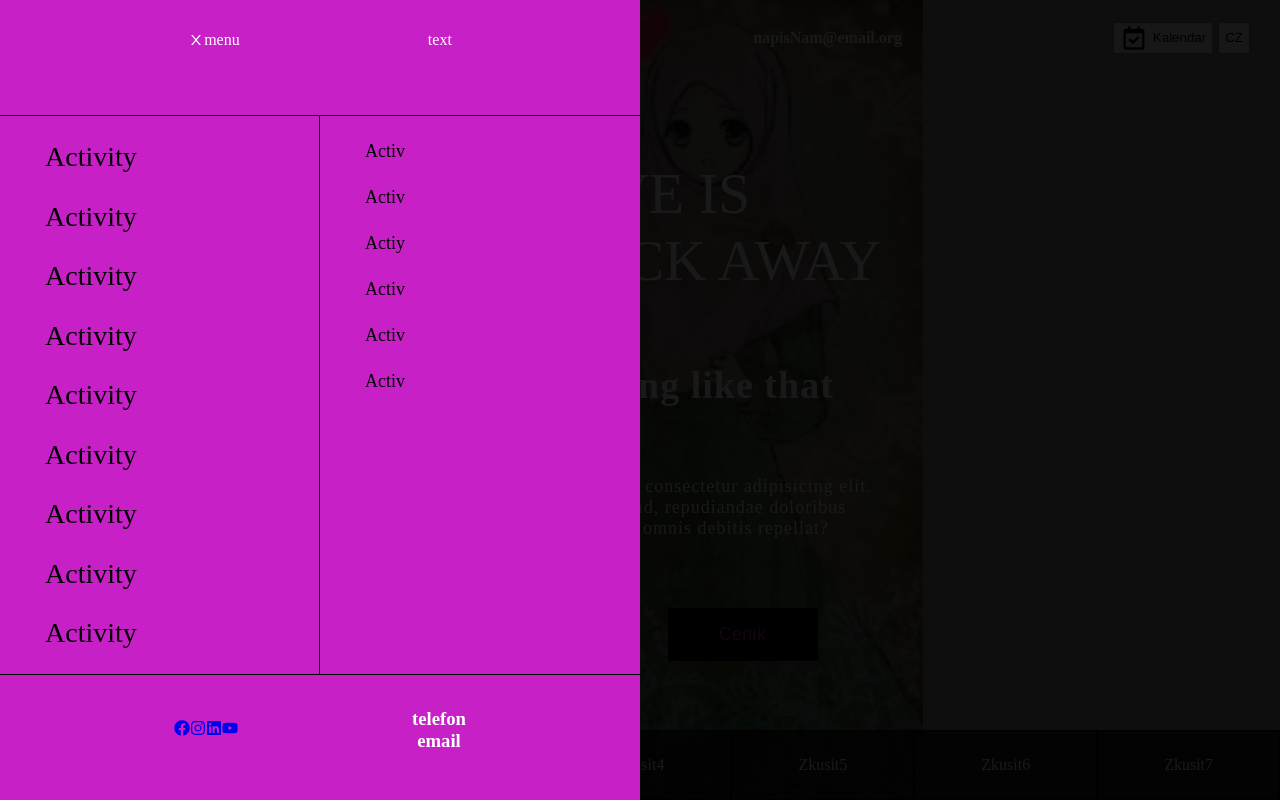
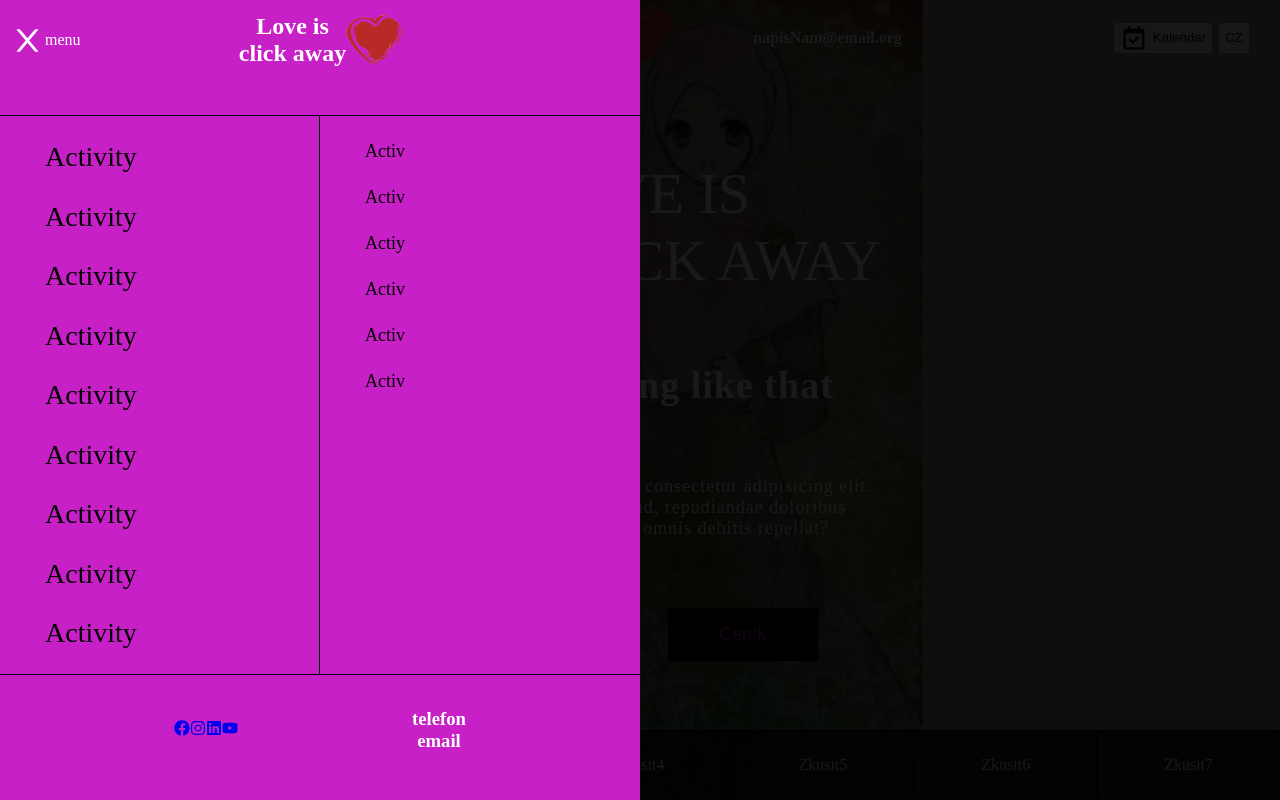
Before and after one commit to JanecekJiri1/coding-page, a React (Create React App) app: page / in a window 1280 px wide. Shown: the top 800 px of the page. Built offline with nearby package versions, Linux system fonts and the light colour scheme.

Commit message:
sectionTwo start + styles

```diff
--- a/src/main/Main.jsx
+++ b/src/main/Main.jsx
@@ -2,11 +2,15 @@ import React from "react";
 
 import Header from "./components/header/Header";
 import SectionOne from "./components/sectionsOne/SectionOne";
+import SectionTwo from "./components/sectionTwo/SectionTwo";
+import SectionThree from "./components/sectionThree/SectionThree";
 function Main(props) {
   return (
     <div>
       <Header />
       <SectionOne />
+      <SectionTwo />
+      <SectionThree />
     </div>
   );
 }
--- a/src/main/components/navigation/menu/Menu.jsx
+++ b/src/main/components/navigation/menu/Menu.jsx
@@ -1,26 +1,30 @@
-import React, { useRef, useState } from "react";
+import React, { useRef } from "react";
 import { FaFacebook, FaYoutube, FaInstagram, FaLinkedin } from "react-icons/fa";
 import { AiOutlineClose } from "react-icons/ai";
 import { useClickOutside } from "../../../hooks/useClickOutside";
 import "./menu.style.css";
+import navImg from "../../../../assets/logo.png";
 
 function Menu(props) {
-  // const [showMenu, setShowMenu] = useState(false);
+  const menuRef = useRef(null);
 
-  // const menuRef = useRef(null);
-
-  // useClickOutside(menuRef, () => setShowMenu(false));
-  // onClick={() => setShowMenu(!showMenu)}
+  useClickOutside(menuRef, () => props.setShowMenu(false));
 
   return (
     <div className="nav--menu">
-      <div className="inside--menu">
+      <div className="inside--menu" ref={menuRef}>
         <div className="menu--header">
-          <div className="menu--header--icon" onClick={props.onClick}>
-            <AiOutlineClose />
+          <div className="menu--header--icon" onClick={() => props.setShowMenu(false)}>
+            <AiOutlineClose className="menu--header--icon--cros" />
+
             <p> menu</p>
           </div>
-          <div className="menu--header--logo">text</div>
+          <div className="menu--header--logo">
+            <h2>
+              Love is <br /> click away
+            </h2>
+            <img src={navImg} alt="" />
+          </div>
         </div>
         <div className="menu--body">
           <div className="menu--body--left">
--- a/src/main/components/navigation/menu/menu.style.css
+++ b/src/main/components/navigation/menu/menu.style.css
@@ -1,9 +1,12 @@
 .nav--menu {
-  position: absolute;
+  position: fixed;
   background-color: rgba(0, 0, 0, 0.9);
   top: 0;
-  width: 100%;
-  height: auto;
+  left: 0;
+  bottom: 0;
+  right: 0;
+  min-height: 100vh;
+  z-index: 99999;
 }
 
 .inside--menu {
@@ -25,6 +28,30 @@
   display: flex;
   justify-content: center;
   align-items: center;
+}
+
+/* left size */
+.menu--header--icon {
+  position: absolute;
+  /* display: flex;
+  justify-content: center;
+  align-items: center; */
+  left: 10px;
+}
+.menu--header--icon--cros {
+  font-size: 35px;
+}
+
+/* right size */
+.menu--header--logo {
+  display: flex;
+  align-items: center;
+}
+.menu--header--logo img {
+  width: 55px;
+}
+.menu--header--logo img {
+  width: 55px;
 }
 
 /* body************* */
--- /dev/null
+++ b/src/main/components/sectionThree/SectionThree.jsx
@@ -0,0 +1,12 @@
+import React from "react";
+import "./sectionThree.style.css";
+
+function SectionThree(props) {
+  return (
+    <div className="sectionThree">
+      <h2 className="click-away--title">Aktuální nabídka</h2>
+    </div>
+  );
+}
+
+export default SectionThree;
--- /dev/null
+++ b/src/main/components/sectionThree/sectionThree.style.css
@@ -0,0 +1,5 @@
+.sectionThree {
+  min-height: 800px;
+  background: rgba(0, 46, 59, 0.9) url("../../../assets/jerusalem.webp");
+  background-blend-mode: darken;
+}
--- /dev/null
+++ b/src/main/components/sectionTwo/SectionTwo.jsx
@@ -0,0 +1,17 @@
+import React from "react";
+import "./sectionTwo.style.css";
+import videoBG from "../../../assets/videoBG.mp4";
+
+function SectionTwo(props) {
+  return (
+    <div className="sectionTwo">
+      <video src={videoBG} autoplay="true" muted loop />
+      <div className="sectionTwo--text">
+        <h2>Objevuj!!</h2>
+        <h3>A nikdy nelituj!</h3>
+      </div>
+    </div>
+  );
+}
+
+export default SectionTwo;
--- /dev/null
+++ b/src/main/components/sectionTwo/sectionTwo.style.css
@@ -0,0 +1,31 @@
+.sectionTwo {
+  min-height: 800px;
+  width: 100%;
+  height: 100vh;
+  background-color: black;
+  display: flex;
+  align-items: center;
+  justify-content: center;
+  flex-direction: column;
+}
+
+video {
+  width: 100%;
+  height: 100%;
+  object-fit: cover;
+  opacity: 0.7;
+  position: absolute;
+}
+.sectionTwo--text {
+  background-color: rgba(255, 255, 255, 0.336);
+  width: 100%;
+  z-index: 1000;
+}
+.sectionTwo h2 {
+  z-index: 1000;
+  margin: 5px 0;
+}
+.sectionTwo h3 {
+  z-index: 1000;
+  margin: 5px 0;
+}
--- a/src/main/components/sectionsOne/sectionOne.style.css
+++ b/src/main/components/sectionsOne/sectionOne.style.css
@@ -42,8 +42,7 @@
 .sectionOne--sceleton--text h2 {
   margin-top: 10px;
 }
-.sectionOne--sceleton--text p {
-}
+
 .sectionOne--sceleton--text h4 {
   font-weight: normal;
   display: flex;
```
